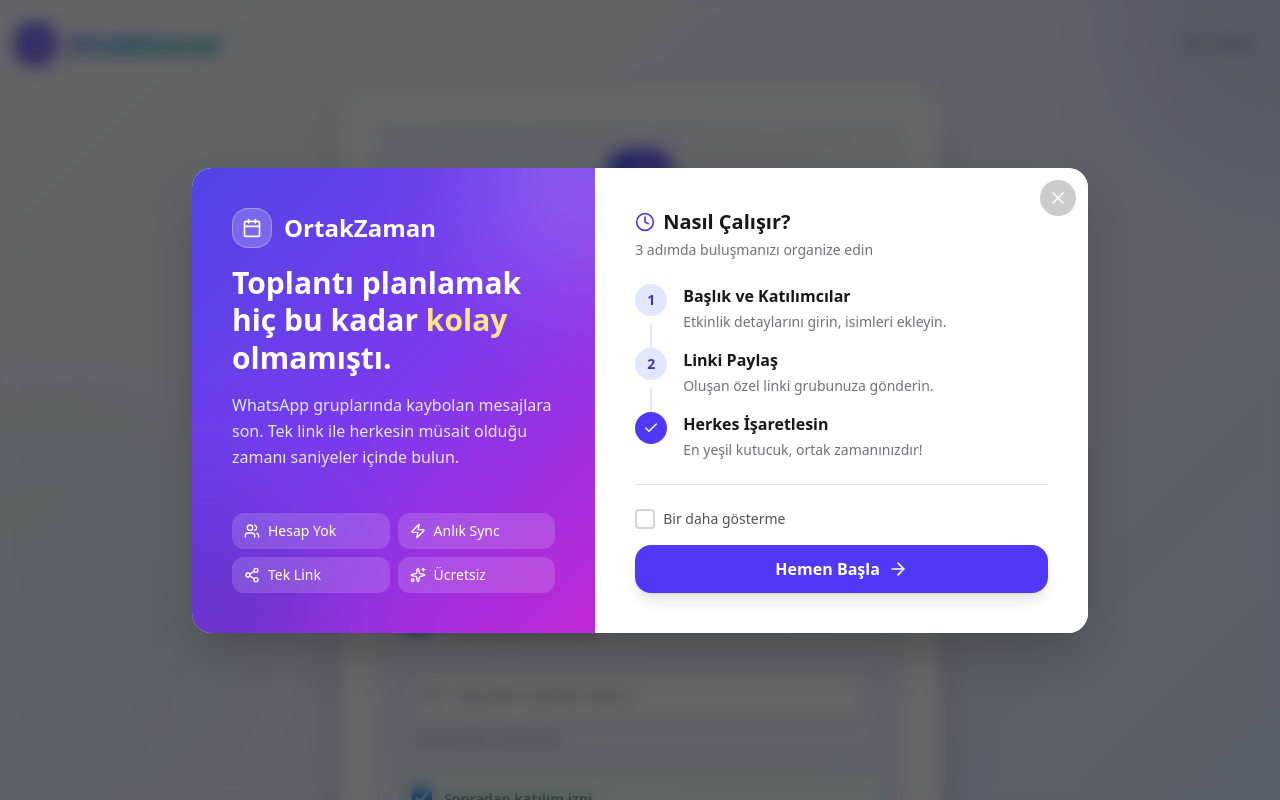
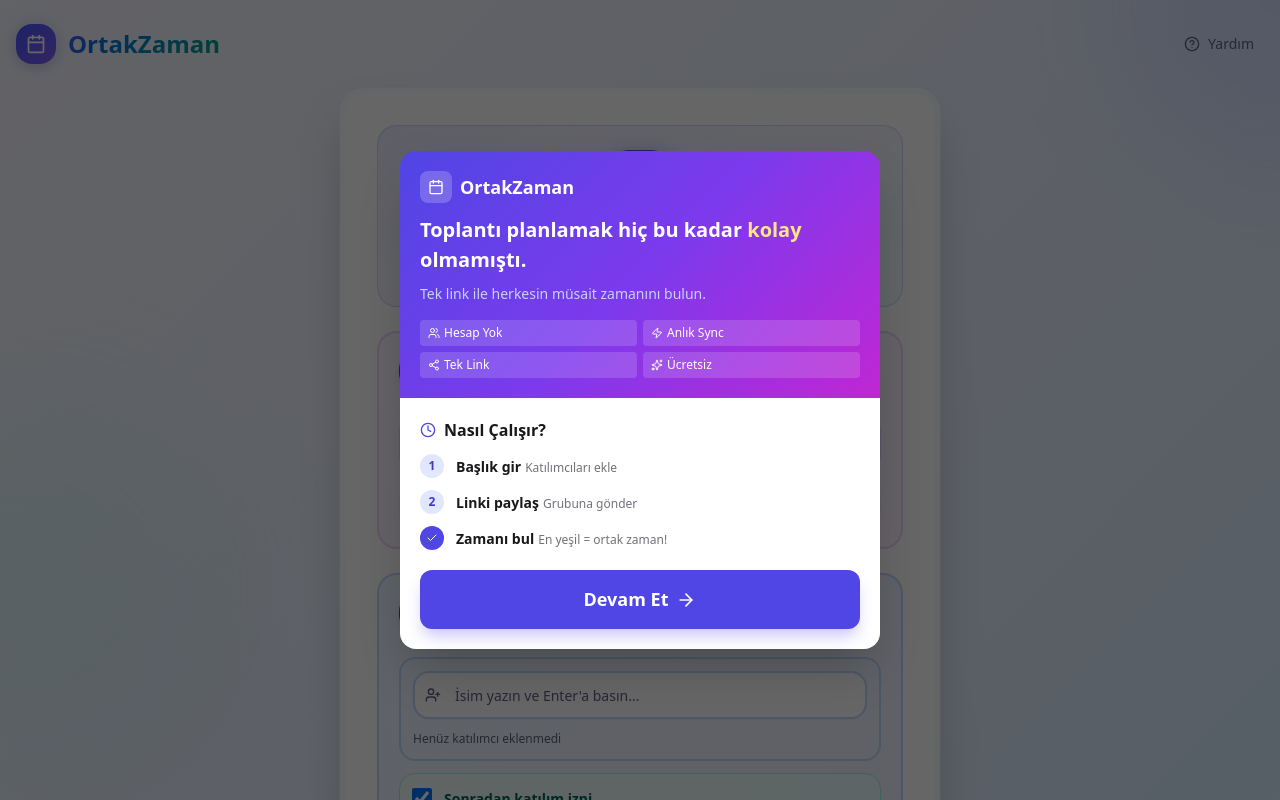
Before and after one commit to guraydere/OrtakZaman, a Next.js app: page / in a window 1280 px wide. Shown: the top 800 px of the page. Built offline with nearby package versions, Linux system fonts and the light colour scheme.

Commit message:
popup tasarım

```diff
--- a/src/components/create-meeting-form.tsx
+++ b/src/components/create-meeting-form.tsx
@@ -233,6 +233,7 @@ export function CreateMeetingForm() {
                                 disabled={{ before: new Date() }}
                                 fromDate={new Date()}
                                 toDate={addDays(new Date(), 30)}
+                                locale={tr}
                                 className="rounded-lg border-0 scale-[0.95] sm:scale-100"
                             />
                         </div>
--- a/src/components/ui/calendar.tsx
+++ b/src/components/ui/calendar.tsx
@@ -199,7 +199,7 @@ function CalendarDayButton({
       ref={ref}
       variant="ghost"
       size="icon"
-      data-day={day.date.toLocaleDateString()}
+      data-day={day.date.toLocaleDateString("tr-TR")}
       data-selected-single={
         modifiers.selected &&
         !modifiers.range_start &&
--- a/src/components/welcome-modal.tsx
+++ b/src/components/welcome-modal.tsx
@@ -1,7 +1,6 @@
 "use client";
 
-import { useState } from "react";
-import { Check, Clock, Users, Zap, Share2, Calendar, Sparkles, X, ArrowRight } from "lucide-react";
+import { Check, Clock, Users, Zap, Share2, Calendar, Sparkles, ArrowRight } from "lucide-react";
 
 interface WelcomeModalProps {
     isOpen: boolean;
@@ -9,143 +8,161 @@ interface WelcomeModalProps {
 }
 
 export function WelcomeModal({ isOpen, onClose }: WelcomeModalProps) {
-    const [dontShowAgain, setDontShowAgain] = useState(false);
-
     const handleClose = () => {
-        if (dontShowAgain) {
         localStorage.setItem("ortakzaman_welcome_seen", "true");
-        }
         onClose();
     };
 
     if (!isOpen) return null;
 
     return (
-        <div className="fixed inset-0 z-50 flex items-center justify-center p-4">
+        <div style={{
+            position: "fixed",
+            inset: 0,
+            zIndex: 9999,
+            display: "flex",
+            alignItems: "center",
+            justifyContent: "center",
+            padding: "16px",
+            overflow: "auto",
+        }}>
             {/* Backdrop */}
             <div
-                className="absolute inset-0 bg-black/60 backdrop-blur-sm"
                 onClick={handleClose}
+                style={{
+                    position: "fixed",
+                    inset: 0,
+                    backgroundColor: "rgba(0,0,0,0.6)",
+                }}
             />
 
-            {/* Modal Container */}
-            <div className="relative w-full max-w-4xl max-h-[90vh] overflow-hidden rounded-2xl shadow-2xl flex flex-col md:flex-row bg-white dark:bg-zinc-900">
-
-                {/* Left Side: Hero / Brand */}
-                <div
-                    className="relative p-6 md:p-10 flex flex-col justify-between text-white overflow-hidden md:w-[45%] min-h-[280px]"
-                    style={{ background: "linear-gradient(135deg, #4f46e5 0%, #7c3aed 50%, #c026d3 100%)" }}
-                >
-                    {/* Decorative Elements */}
-                    <div className="absolute -top-20 -right-20 w-48 h-48 bg-white/20 rounded-full blur-3xl" />
-                    <div className="absolute -bottom-20 -left-20 w-48 h-48 bg-indigo-900/40 rounded-full blur-3xl" />
-
-                    <div className="relative z-10 space-y-4">
-                        <div className="flex items-center gap-3">
-                            <div className="w-10 h-10 rounded-xl bg-white/20 backdrop-blur-md flex items-center justify-center border border-white/30">
-                                <Calendar className="w-5 h-5 text-white" />
+            {/* Modal */}
+            <div style={{
+                position: "relative",
+                width: "100%",
+                maxWidth: "480px",
+                borderRadius: "16px",
+                overflow: "hidden",
+                boxShadow: "0 25px 50px -12px rgba(0,0,0,0.25)",
+            }}>
+                {/* Hero */}
+                <div style={{
+                    padding: "20px",
+                    color: "white",
+                    background: "linear-gradient(135deg, #4f46e5 0%, #7c3aed 50%, #c026d3 100%)",
+                }}>
+                    <div style={{ display: "flex", alignItems: "center", gap: "8px", marginBottom: "12px" }}>
+                        <div style={{
+                            width: "32px",
+                            height: "32px",
+                            borderRadius: "8px",
+                            backgroundColor: "rgba(255,255,255,0.2)",
+                            display: "flex",
+                            alignItems: "center",
+                            justifyContent: "center",
+                        }}>
+                            <Calendar style={{ width: "16px", height: "16px" }} />
                         </div>
-                            <span className="text-xl md:text-2xl font-bold">OrtakZaman</span>
+                        <span style={{ fontSize: "18px", fontWeight: "700" }}>OrtakZaman</span>
                     </div>
 
-                        <h2 className="text-2xl md:text-3xl font-black leading-tight">
-                            Toplantı planlamak hiç bu kadar{" "}
-                            <span className="text-amber-200">kolay</span>{" "}
-                            olmamıştı.
+                    <h2 style={{ fontSize: "20px", fontWeight: "900", marginBottom: "8px" }}>
+                        Toplantı planlamak hiç bu kadar <span style={{ color: "#fde68a" }}>kolay</span> olmamıştı.
                     </h2>
-                        <p className="text-indigo-100 text-sm md:text-base leading-relaxed">
-                            WhatsApp gruplarında kaybolan mesajlara son. Tek link ile herkesin müsait olduğu zamanı saniyeler içinde bulun.
+                    <p style={{ fontSize: "14px", color: "rgba(199,210,254,1)" }}>
+                        Tek link ile herkesin müsait zamanını bulun.
                     </p>
-                    </div>
 
-                    {/* Features */}
-                    <div className="relative z-10 grid grid-cols-2 gap-2 mt-6">
-                        <FeatureBadge icon={<Users className="w-4 h-4" />} text="Hesap Yok" />
-                        <FeatureBadge icon={<Zap className="w-4 h-4" />} text="Anlık Sync" />
-                        <FeatureBadge icon={<Share2 className="w-4 h-4" />} text="Tek Link" />
-                        <FeatureBadge icon={<Sparkles className="w-4 h-4" />} text="Ücretsiz" />
+                    <div style={{ display: "grid", gridTemplateColumns: "1fr 1fr", gap: "6px", marginTop: "16px" }}>
+                        <Badge icon={<Users style={{ width: "12px", height: "12px" }} />} text="Hesap Yok" />
+                        <Badge icon={<Zap style={{ width: "12px", height: "12px" }} />} text="Anlık Sync" />
+                        <Badge icon={<Share2 style={{ width: "12px", height: "12px" }} />} text="Tek Link" />
+                        <Badge icon={<Sparkles style={{ width: "12px", height: "12px" }} />} text="Ücretsiz" />
                     </div>
                 </div>
 
-                {/* Right Side: How it Works */}
-                <div
-                    className="flex-1 flex flex-col p-6 md:p-10 overflow-y-auto"
-                    style={{ backgroundColor: "white" }}
-                >
-                    <div className="flex-1 space-y-6">
-                        <div className="space-y-1">
-                            <h3 className="text-lg md:text-xl font-bold flex items-center gap-2 text-zinc-900 dark:text-white">
-                                <Clock className="w-5 h-5 text-indigo-600" />
-                                Nasıl Çalışır?
-                            </h3>
-                            <p className="text-sm text-zinc-500 dark:text-zinc-400">3 adımda buluşmanızı organize edin</p>
+                {/* Steps */}
+                <div style={{ padding: "20px", backgroundColor: "#ffffff" }}>
+                    <div style={{ display: "flex", alignItems: "center", gap: "8px", marginBottom: "12px" }}>
+                        <Clock style={{ width: "16px", height: "16px", color: "#4f46e5" }} />
+                        <span style={{ fontWeight: "700", color: "#18181b" }}>Nasıl Çalışır?</span>
                     </div>
 
-                        <div className="space-y-4">
-                            <Step number={1} title="Başlık ve Katılımcılar" desc="Etkinlik detaylarını girin, isimleri ekleyin." />
-                            <Step number={2} title="Linki Paylaş" desc="Oluşan özel linki grubunuza gönderin." />
-                            <Step number={3} title="Herkes İşaretlesin" desc="En yeşil kutucuk, ortak zamanınızdır!" isLast />
-                        </div>
+                    <div style={{ display: "flex", flexDirection: "column", gap: "12px", marginBottom: "20px" }}>
+                        <Step n={1} title="Başlık gir" desc="Katılımcıları ekle" />
+                        <Step n={2} title="Linki paylaş" desc="Grubuna gönder" />
+                        <Step n={3} title="Zamanı bul" desc="En yeşil = ortak zaman!" last />
                     </div>
 
-                    <div className="mt-6 pt-6 border-t border-zinc-200 dark:border-zinc-700 flex flex-col gap-4">
-                        <div
-                            className="flex items-center gap-2 cursor-pointer select-none"
-                            onClick={() => setDontShowAgain(!dontShowAgain)}
-                        >
-                            <div className={`w-5 h-5 rounded border-2 flex items-center justify-center transition-colors ${dontShowAgain ? "bg-indigo-600 border-indigo-600" : "border-zinc-300 dark:border-zinc-600"}`}>
-                                {dontShowAgain && <Check className="w-3.5 h-3.5 text-white" />}
-                            </div>
-                            <span className="text-sm text-zinc-600 dark:text-zinc-400">Bir daha gösterme</span>
-                        </div>
-
+                    {/* Button */}
                     <button
                         onClick={handleClose}
-                            className="w-full py-3 px-6 bg-indigo-600 hover:bg-indigo-700 text-white font-semibold rounded-xl shadow-lg transition-all flex items-center justify-center gap-2"
+                        style={{
+                            width: "100%",
+                            padding: "16px 24px",
+                            backgroundColor: "#4f46e5",
+                            color: "white",
+                            fontSize: "18px",
+                            fontWeight: "700",
+                            borderRadius: "12px",
+                            border: "none",
+                            cursor: "pointer",
+                            display: "flex",
+                            alignItems: "center",
+                            justifyContent: "center",
+                            gap: "8px",
+                            boxShadow: "0 10px 15px -3px rgba(79,70,229,0.3)",
+                        }}
                     >
-                            Hemen Başla
-                            <ArrowRight className="w-5 h-5" />
+                        Devam Et
+                        <ArrowRight style={{ width: "20px", height: "20px" }} />
                     </button>
                 </div>
-                </div>
-
-                {/* Close Button */}
-                <button
-                    onClick={handleClose}
-                    className="absolute top-3 right-3 p-2 rounded-full bg-black/20 hover:bg-black/40 text-white transition-colors z-10"
-                >
-                    <X className="w-5 h-5" />
-                </button>
             </div>
         </div>
     );
 }
 
-function FeatureBadge({ icon, text }: { icon: React.ReactNode; text: string }) {
+function Badge({ icon, text }: { icon: React.ReactNode; text: string }) {
     return (
-        <div className="flex items-center gap-2 bg-white/15 rounded-lg px-3 py-2 text-sm font-medium text-white">
+        <div style={{
+            display: "flex",
+            alignItems: "center",
+            gap: "4px",
+            backgroundColor: "rgba(255,255,255,0.15)",
+            borderRadius: "4px",
+            padding: "4px 8px",
+            fontSize: "12px",
+            fontWeight: "500",
+            color: "white",
+        }}>
             {icon}
             <span>{text}</span>
         </div>
     );
 }
 
-function Step({ number, title, desc, isLast }: { number: number; title: string; desc: string; isLast?: boolean }) {
+function Step({ n, title, desc, last }: { n: number; title: string; desc: string; last?: boolean }) {
     return (
-        <div className="flex gap-4 relative">
-            {!isLast && (
-                <div className="absolute left-[15px] top-10 bottom-[-16px] w-0.5 bg-indigo-100 dark:bg-indigo-900/50" />
-            )}
-            <div className={`flex-shrink-0 w-8 h-8 rounded-full flex items-center justify-center font-bold text-sm z-10
-                ${isLast
-                    ? "bg-indigo-600 text-white"
-                    : "bg-indigo-100 text-indigo-700 dark:bg-indigo-900/50 dark:text-indigo-300"
-                }`}>
-                {isLast ? <Check className="w-4 h-4" /> : number}
+        <div style={{ display: "flex", gap: "12px", alignItems: "flex-start" }}>
+            <div style={{
+                width: "24px",
+                height: "24px",
+                borderRadius: "50%",
+                display: "flex",
+                alignItems: "center",
+                justifyContent: "center",
+                fontSize: "12px",
+                fontWeight: "700",
+                backgroundColor: last ? "#4f46e5" : "#e0e7ff",
+                color: last ? "white" : "#4338ca",
+                flexShrink: 0,
+            }}>
+                {last ? <Check style={{ width: "12px", height: "12px" }} /> : n}
             </div>
-            <div className="space-y-1">
-                <h4 className="font-semibold text-zinc-900 dark:text-white">{title}</h4>
-                <p className="text-sm text-zinc-500 dark:text-zinc-400">{desc}</p>
+            <div>
+                <span style={{ fontWeight: "600", fontSize: "14px", color: "#18181b" }}>{title}</span>
+                <span style={{ fontSize: "12px", color: "#71717a", marginLeft: "4px" }}>{desc}</span>
             </div>
         </div>
     );
```
Lines whose indentation alone changed are shown as unchanged.
